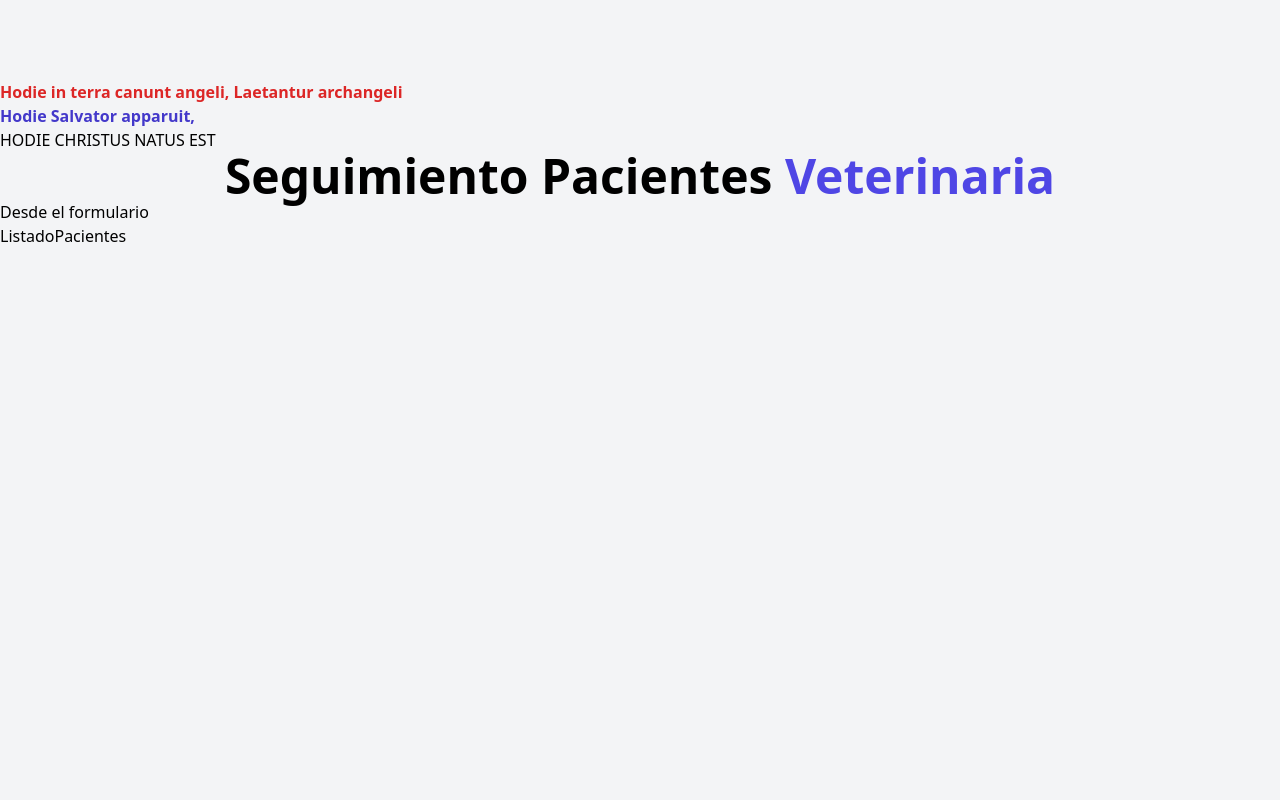
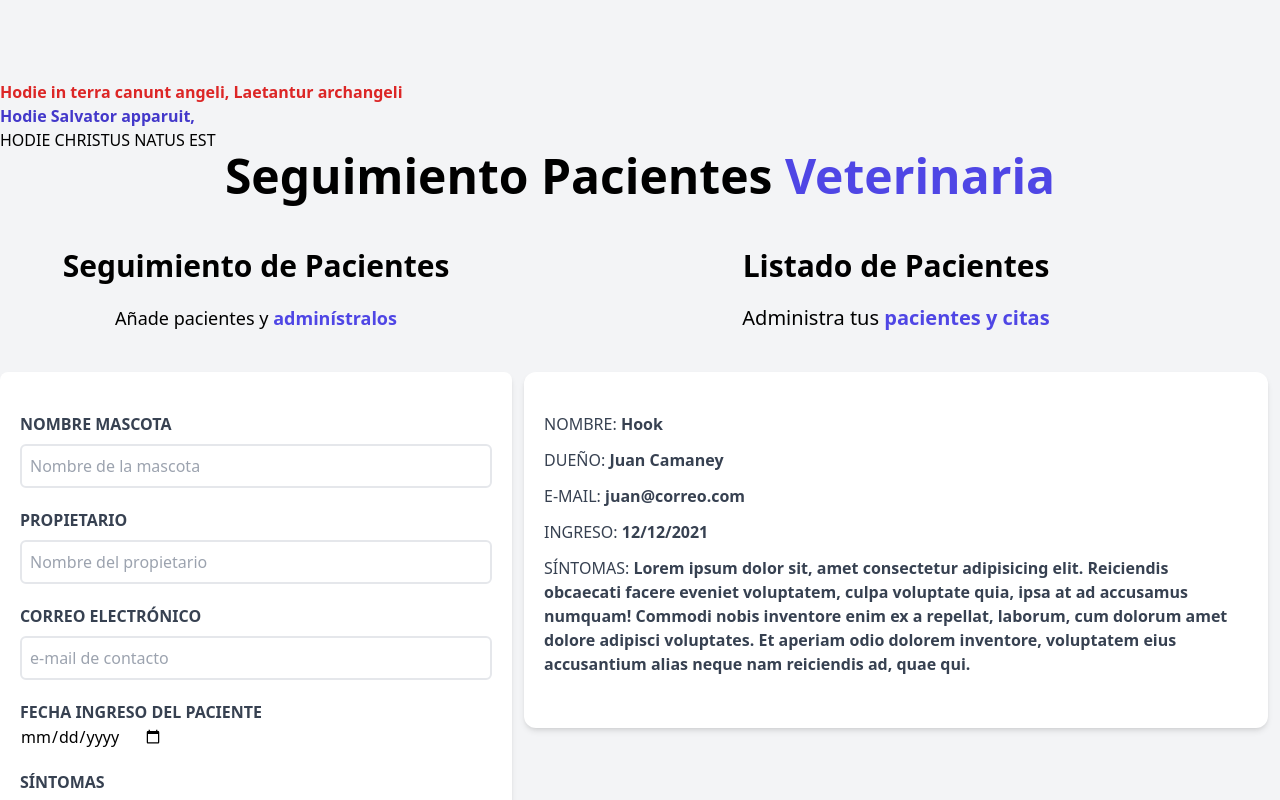
Before and after one commit to davidcanalesp/citas, a React (Vite) app: page / in a window 1280 px wide. Shown: the top 800 px of the page. Built offline with nearby package versions, Linux system fonts and the light colour scheme.

Commit message:
estilos tailwind a Header, Formulario y ListadoPacientes

```diff
--- a/src/App.jsx
+++ b/src/App.jsx
@@ -1,21 +1,23 @@
-
-import React from 'react';
-import Header from './Header';
-import Formulario from './Formulario';
-import ListadoPacientes from './ListadoPacientes';
+import React from "react";
+import Header from "./Header";
+import Formulario from "./Formulario";
+import ListadoPacientes from "./ListadoPacientes";
 
 const App = () => {
   return (
-      <div  class='container mx-auto mt-20'>
-        <h1 className='text-red-600 font-extrabold'>Hodie in terra canunt angeli,
-          Laetantur archangeli</h1>
-        <p className='text-indigo-700 font-bold'>Hodie Salvator apparuit,</p>
-        <p className="uppercase">Hodie Christus natus est</p>
-        <Header />
-        <Formulario/>
+    <div class="container mx-auto mt-20">
+      <h1 className="text-red-600 font-extrabold">
+        Hodie in terra canunt angeli, Laetantur archangeli
+      </h1>
+      <p className="text-indigo-700 font-bold">Hodie Salvator apparuit,</p>
+      <p className="uppercase">Hodie Christus natus est</p>
+      <Header />
+      <div class='mt-12 md:flex'>
+        <Formulario />
         <ListadoPacientes />
       </div>
-  )
-}
+    </div>
+  );
+};
 
-export default App
+export default App;
--- a/src/Formulario.jsx
+++ b/src/Formulario.jsx
@@ -1,10 +1,60 @@
 const Formulario = () => {
 
     return (
-        <p>Desde el formulario</p>
+        <div class= 'md: w-1/2 lg:w-2/5'>
+            <h2 className='font-black text-3xl text-center'>Seguimiento de Pacientes</h2>
+            <p className='text-lg mt-5 text-center mb-10'>Añade pacientes y {' '}
+                <span class='text-indigo-600 font-bold'>adminístralos</span>
+            </p>
+
+            <form class='bg-white shadow-md rounded-lg py-10 px-5'>
+                <div class='mb-5'>
+                    <label htmlFor="mascota" class='block text-gray-700 uppercase font-bold'>Nombre Mascota</label>
+                    <input
+                        type='text'
+                        placeholder="Nombre de la mascota"
+                        class='border-2 w-full p-2 mt-2 placeholder-gray-400 rounded-md'
+                        id= 'mascota'
+                    />
+                </div>
+                <div class='mb-5'>
+                    <label htmlFor="mascota" class='block text-gray-700 uppercase font-bold'>Propietario</label>
+                    <input
+                        type='text'
+                        placeholder="Nombre del propietario"
+                        class='border-2 w-full p-2 mt-2 placeholder-gray-400 rounded-md'
+                        id= 'propietario'
+                    />
+                </div>
+                <div class='mb-5'>
+                    <label htmlFor="e-mail" class='block text-gray-700 uppercase font-bold'>Correo electrónico</label>
+                    <input
+                        type='text'
+                        placeholder="e-mail de contacto"
+                        class='border-2 w-full p-2 mt-2 placeholder-gray-400 rounded-md'
+                        id= 'e-mail'
+                    />
+                </div>
+                <div class='mb-5'>
+                    <label htmlFor="Alta" class='block text-gray-700 uppercase font-bold'>Fecha Ingreso del paciente</label>
+                    <input
+                        type='date'
+                        id= 'Alta'
+                    />
+                </div>
+
+                <div class='mb-5'>
+                    <label htmlFor="Síntomas" class='block text-gray-700 uppercase font-bold'>Síntomas</label>
+                    <textarea
+                        id= 'Alta'
+                        placeholder="Describe los sítomas"
+                        class='border-2 w-full p-2 mt-2 placeholder-gray-400 rounded-md'
+                    />
+                </div>
+
+            </form>
+        </div>
      );
 }
 
 export default Formulario;
-
-<p>Desde el formulario</p>
--- a/src/ListadoPacientes.jsx
+++ b/src/ListadoPacientes.jsx
@@ -2,8 +2,31 @@ import React from 'react'
 
 const ListadoPacientes = () => {
     return (
-        <div>
-            <p>ListadoPacientes</p>
+        <div class='w-1/2 lg:w-3/5 h-screen overflow-y-scroll'>
+            <h2 class='font-black text-3xl text-center'>Listado de Pacientes</h2>
+            <p class='text-xl mt-5 mb-10 text-center'>Administra tus {' '}
+            <span class='text-indigo-600 font-bold'>pacientes y citas</span></p>
+            <div class='m-3 bg-white shadow-md px-5 py-10 rounded-xl'>
+                <p class='font-normal mb-3 text-gray-700 uppercase'>Nombre:{' '}
+                    <span class='font-bold normal-case'>Hook</span>
+                </p>
+
+                <p class='font-normal mb-3 text-gray-700 uppercase'>Dueño:{' '}
+                    <span class='font-bold normal-case'>Juan Camaney</span>
+                </p>
+
+                <p class='font-normal mb-3 text-gray-700 uppercase'>e-mail:{' '}
+                    <span class='font-bold normal-case'>juan@correo.com</span>
+                </p>
+
+                <p class='font-normal mb-3 text-gray-700 uppercase'>Ingreso:{' '}
+                    <span class='font-bold normal-case'>12/12/2021</span>
+                </p>
+
+                <p class='font-normal mb-3 text-gray-700 uppercase'>Síntomas:{' '}
+                    <span class='font-bold normal-case'>Lorem ipsum dolor sit, amet consectetur adipisicing elit. Reiciendis obcaecati facere eveniet voluptatem, culpa voluptate quia, ipsa at ad accusamus numquam! Commodi nobis inventore enim ex a repellat, laborum, cum dolorum amet dolore adipisci voluptates. Et aperiam odio dolorem inventore, voluptatem eius accusantium alias neque nam reiciendis ad, quae qui.</span>
+                </p>
+            </div>
         </div>
     )
 }
```
